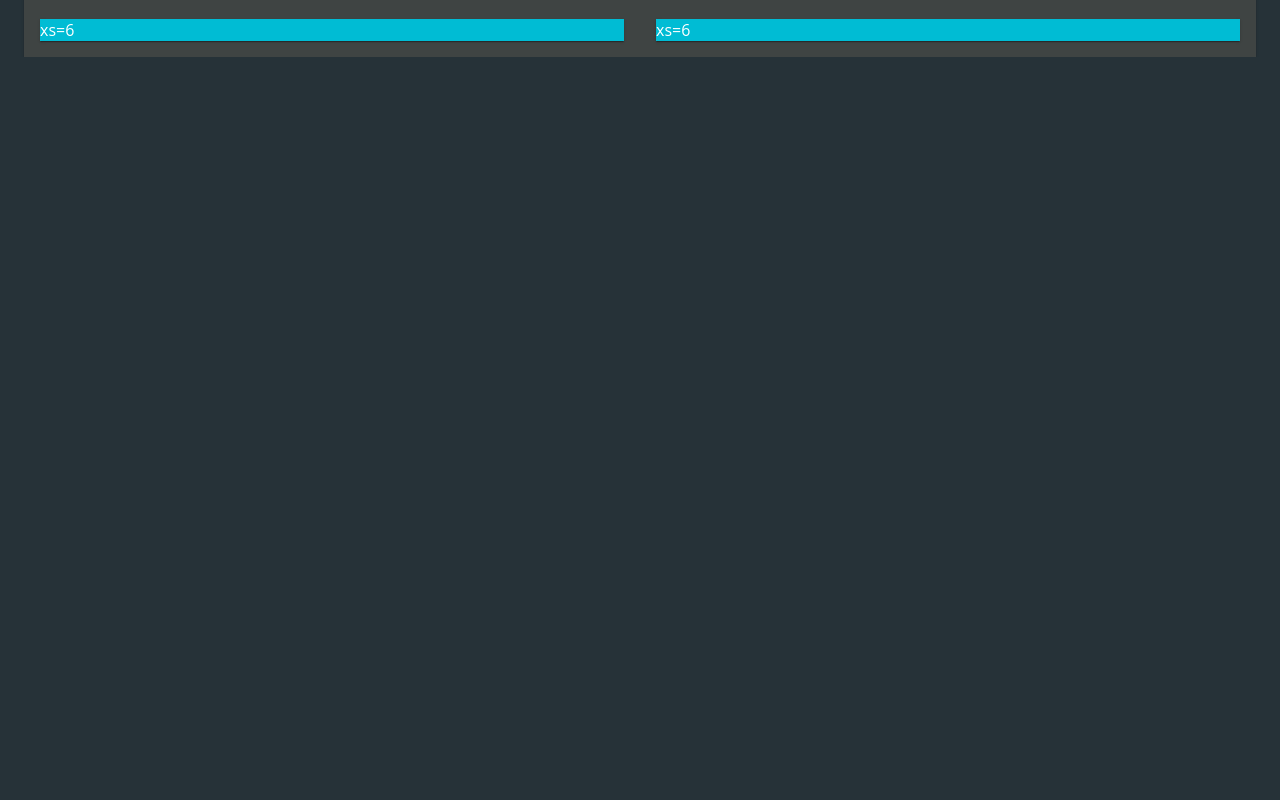
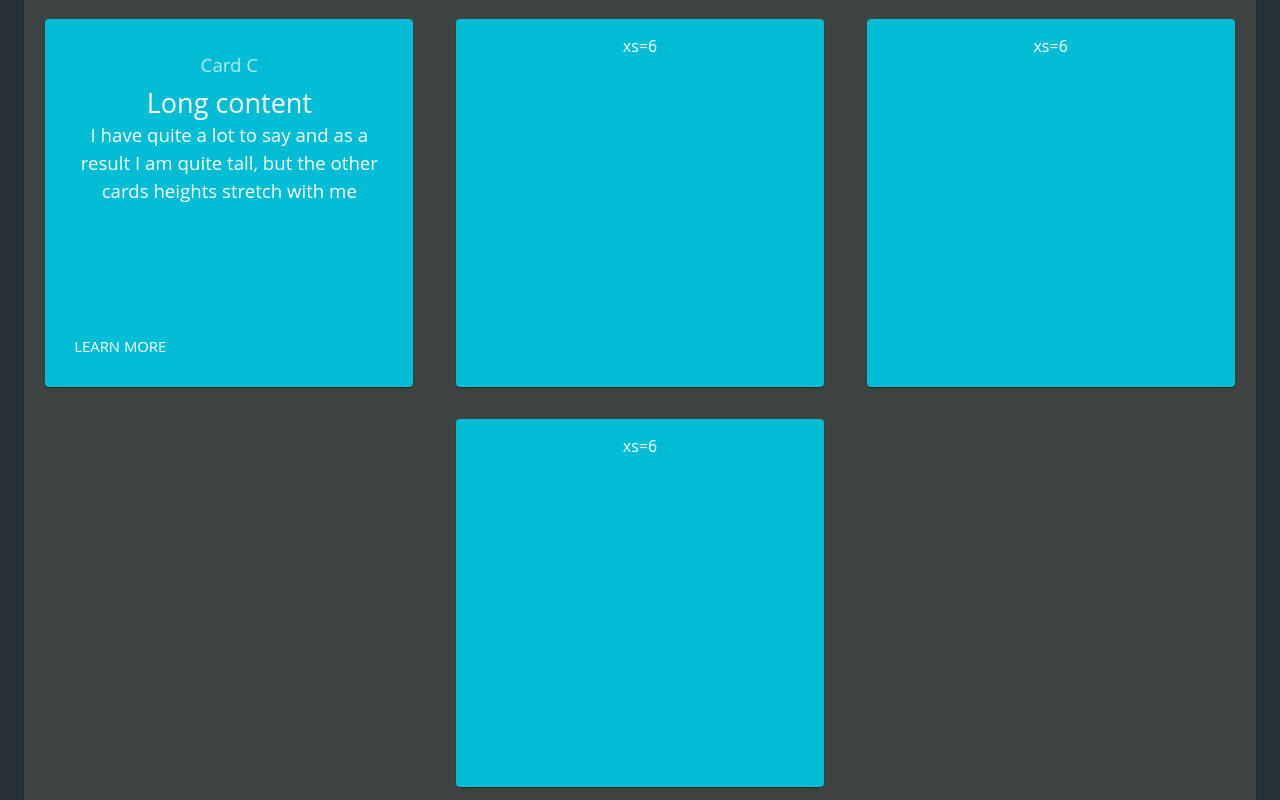
Before and after one commit to bryanwhl/archive-bryanwhl.github.io, a React (Create React App) app: page / in a window 1280 px wide. Shown: the part 1140-1940 px from the top of the page. Before the commit the page ends 1197 px from the top, so only its background shows below. Built offline with nearby package versions, Linux system fonts and the light colour scheme.

Commit message:
Center project cards and fix flex box bugs

```diff
--- a/src/components/Home/HomeContainer.js
+++ b/src/components/Home/HomeContainer.js
@@ -18,6 +18,9 @@ const useStyles = makeStyles((theme) => ({
   },
   portfolioCards: {
     margin: 16,
+    padding: theme.spacing(2),
+    width: theme.spacing(46),
+    height: theme.spacing(46),
     display: "flex",
     flexDirection: "column",
     justifyContent: "space-between"
@@ -47,25 +50,52 @@ const HomeContainer = () => {
             <Box mt={12} display="flex" justifyContent="center">
               <Divider className={classes.divider} />
             </Box>
-            <Grid container direction="row" alignItems="stretch" justify="space-between">
-              <Grid item justify="center" xs={12}>
-                <Box mt={12} mb={6} display="flex" justifyContent="center">
-                  <Typography variant="h1">
-                    Projects
-                  </Typography>
-                </Box>
+            <Box mt={12} mb={6} display="flex" justifyContent="center">
+              <Typography variant="h1">
+                Projects
+              </Typography>
+            </Box>
+            <Grid container direction="row" justify="space-around">
+              <Grid item align="center" xs={12} md={6} lg={4}>
+                <Card className={classes.portfolioCards} style={{backgroundColor: '#00bcd4'}}>
+                  <CardContent>
+                    <Typography color="textSecondary" gutterBottom>
+                      Card C
+                    </Typography>
+                    <Typography variant="h5" component="h2">
+                      Long content
+                    </Typography>
+                    <Typography component="p">
+                      I have quite a lot to say and as a result I am quite tall, but the
+                      other cards heights stretch with me
+                    </Typography>
+                  </CardContent>
+                  <CardActions>
+                    <Button size="small">Learn More</Button>
+                  </CardActions>
+                </Card>
               </Grid>
-              <Grid item display="flex" xs={6}>
-                <Card square className={classes.portfolioCards} style={{backgroundColor: '#00bcd4'}}>
+              <Grid item align="center" xs={12} md={6} lg={4}>
+                <Card className={classes.portfolioCards} style={{backgroundColor: '#00bcd4'}}>
                   xs=6
                 </Card>
               </Grid>
-              <Grid item display="flex" xs={6}>
-                <Card square className={classes.portfolioCards} style={{backgroundColor: '#00bcd4'}}>
+              <Grid item align="center" xs={12} md={6} lg={4}>
+                <Card className={classes.portfolioCards} style={{backgroundColor: '#00bcd4'}}>
+                  xs=6
+                </Card>
+              </Grid>
+              <Grid item align="center" xs={12} md={6} lg={4}>
+                <Card className={classes.portfolioCards} style={{backgroundColor: '#00bcd4'}}>
                   xs=6
                 </Card>
               </Grid>
             </Grid>
+            <Box mt={12} mb={6} display="flex" justifyContent="center">
+              <Typography variant="h1">
+                Projects
+              </Typography>
+            </Box>
           </Paper>
         </Box>
       </Container>
```
Also changed, not shown: public/pet-social-logo.jpg (added).
